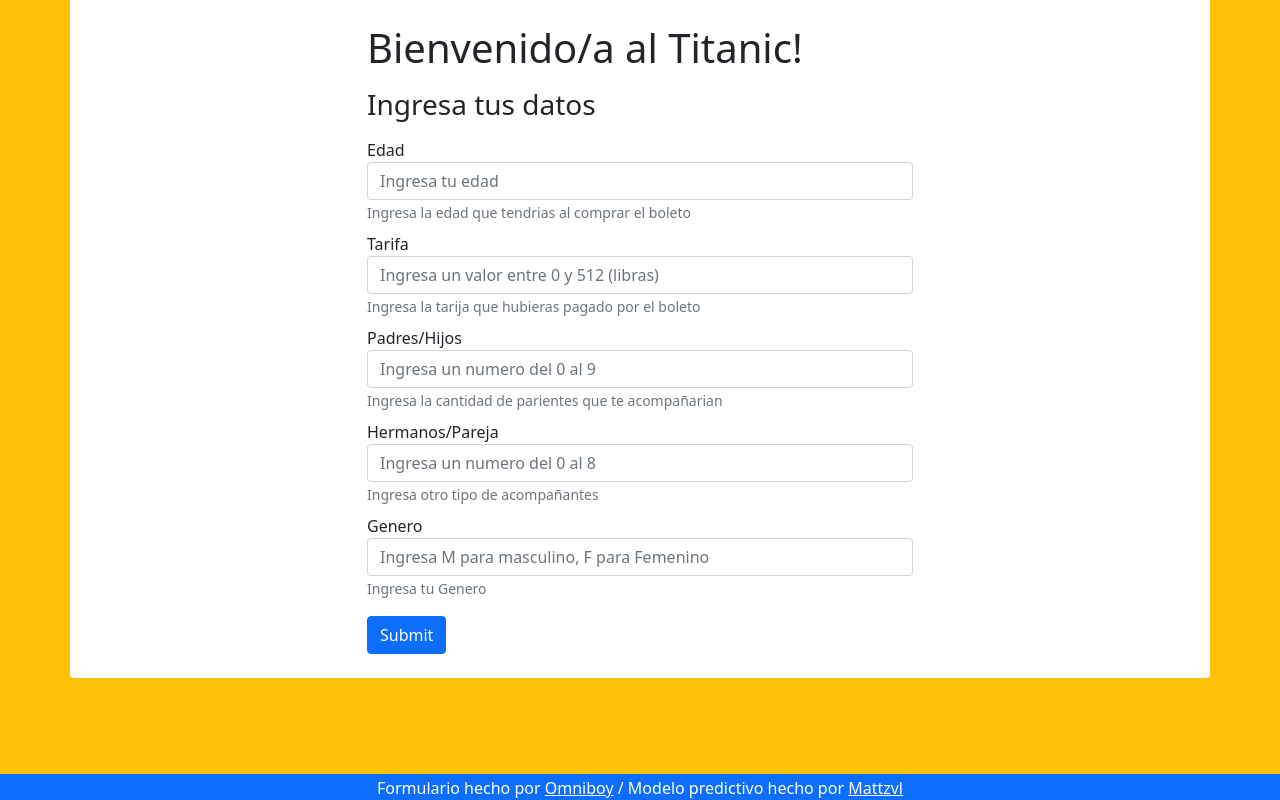
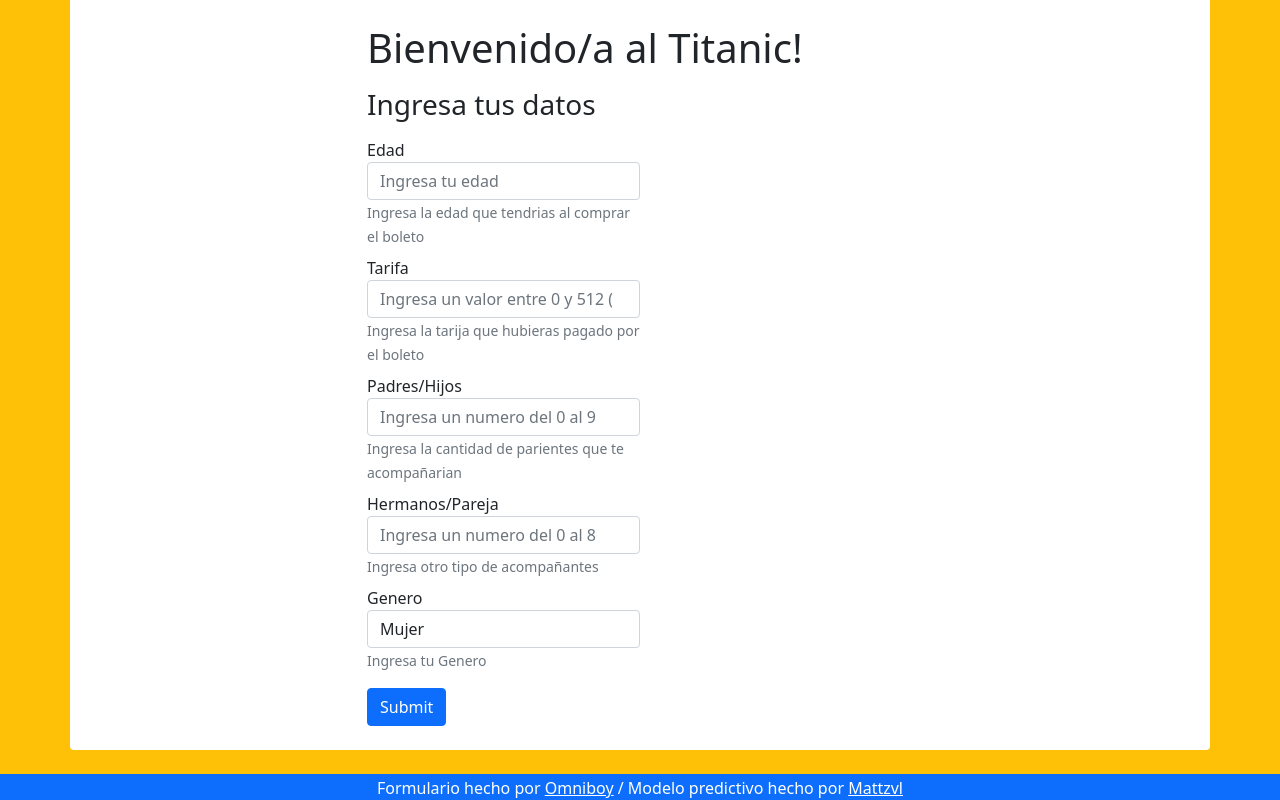
Before and after one commit to omniboyOK/titanic-prediction, a Flask app: page / in a window 1280 px wide. Run offline with Flask 2, Linux system fonts and the light colour scheme; parts of the project's set-up code (start-up, migrations or seed data) failed here and were passed over; some libraries are stand-ins or nearby versions.

Commit message:
Added gender

```diff
--- a/app.py
+++ b/app.py
@@ -20,6 +20,7 @@ def home():
 
 @app.route('/predict', methods=['GET'])
 def predict():
+
     input = {
         'Age': request.args['Age'],
         'Fare': request.args['Fare'],
@@ -29,23 +30,23 @@ def predict():
         'Embarked_S': 0,
         'Pclass_2': 0,
         'Pclass_3': 0,
-        'Sex_male': 0
+        'Sex_male': request.args['Sex_male']
     }
-
 
     input = pd.DataFrame.from_dict(input, orient='index').T
 
-    #import joblib
+    # import joblib
     from sklearn.preprocessing import MinMaxScaler
     model_scaler.clip = False
-    input.iloc[:,[0,1,2,3]] = model_scaler.transform(input.iloc[:,[0,1,2,3]])
-    input.iloc[:,8] = 1 # hasta poder reparar lo del genero 1:Masculino 0:Femenino
+    input.iloc[:, [0, 1, 2, 3]] = model_scaler.transform(
+        input.iloc[:, [0, 1, 2, 3]])
+    # hasta poder reparar lo del genero 1:Masculino 0:Femenino
+    input.iloc[:, 8] = 1
     print(input.Sex_male)
     print(input)
     response = model.predict(input)
 
-
-    print('RESPUESTA', response[0], )
+    # print('RESPUESTA', response[0], )
 
     if response[0] == 1.0:
         return jsonify({'result': 'Felicidades, sobrevivirias al Titanic', "survived": True})
--- a/static/form.js
+++ b/static/form.js
@@ -3,7 +3,9 @@ function handleSubmit(age, fare, parch, sibSp, Sex_male) {
   let loader = document.getElementById("loader");
   loader.classList.remove("d-none");
 
-  fetch(`/predict?Age=${age}&Fare=${fare}&Parch=${parch}&SibSp=${sibSp}&Sex_male=${Sex_male}`)
+  fetch(
+    `/predict?Age=${age}&Fare=${fare}&Parch=${parch}&SibSp=${sibSp}&Sex_male=${Sex_male}`
+  )
     .then((response) => response.json())
     .then((data) => {
       // remove loader
@@ -11,10 +13,13 @@ function handleSubmit(age, fare, parch, sibSp, Sex_male) {
 
       // show result card
       let card = document.getElementById("cardresult");
+      // remove old styles
+      card.classList.remove("bg-success");
+      card.classList.remove("bg-danger");
       card.classList.remove("d-none");
       data.survived
         ? card.classList.add("bg-success")
-        : card.classList.add("bg-error");
+        : card.classList.add("bg-danger");
 
       // set result text
       let result_text = document.getElementById("result");
--- a/templates/index.html
+++ b/templates/index.html
@@ -26,38 +26,42 @@
             <div class="col-lg-6 align-self-center">
                 <h1 class="mb-3">Bienvenido/a al Titanic!</h1>
                 <h3 class="mb-3">Ingresa tus datos</h3>
-                <form action="javascript:handleSubmit(age.value, fare.value, parch.value, sibSp.value, Sex_male.value)">
+                <form action="javascript:handleSubmit(age.value, fare.value, parch.value, sibSp.value, Sex_male.value)" class="w-50">
                     <div class="form-group mb-2">
-                        <label for="exampleInputEmail1">Edad</label>
+                        <label for="age">Edad</label>
                         <input type="number" class="form-control" id="age" aria-describedby="ageHelp"
                             placeholder="Ingresa tu edad" required>
                         <small id="ageHelp" class="form-text text-muted">Ingresa la edad que tendrias al comprar el
                             boleto</small>
                     </div>
                     <div class="form-group mb-2">
-                        <label for="exampleInputEmail1">Tarifa</label>
-                        <input type="number" max="512" min="0" class="form-control" id="fare" aria-describedby="fareHelp"
-                            placeholder="Ingresa un valor entre 0 y 512 (libras)" required>
+                        <label for="fare">Tarifa</label>
+                        <input type="number" max="512" min="0" class="form-control" id="fare"
+                            aria-describedby="fareHelp" placeholder="Ingresa un valor entre 0 y 512 (libras)" required>
                         <small id="fareHelp" class="form-text text-muted">Ingresa la tarija que hubieras pagado por el
                             boleto</small>
                     </div>
                     <div class="form-group mb-2">
-                        <label for="exampleInputEmail1">Padres/Hijos</label>
+                        <label for="parch">Padres/Hijos</label>
                         <input type="number" min="0" max="9" class="form-control" id="parch"
                             aria-describedby="parchHelp" placeholder="Ingresa un numero del 0 al 9" required>
                         <small id="parchHelp" class="form-text text-muted">Ingresa la cantidad de parientes que te
                             acompañarian</small>
                     </div>
                     <div class="form-group mb-2">
-                        <label for="exampleInputEmail1">Hermanos/Pareja</label>
+                        <label for="sibSp">Hermanos/Pareja</label>
                         <input type="number" min="0" max="8" class="form-control" id="sibSp"
                             aria-describedby="sibspHelp" placeholder="Ingresa un numero del 0 al 8" required>
                         <small id="sibspHelp" class="form-text text-muted">Ingresa otro tipo de acompañantes</small>
                     </div>
                     <div class="form-group mb-2">
-                        <label for="exampleInputEmail1">Genero</label>
-                        <input type="text" class="form-control" id="Sex_male"
-                            aria-describedby="sex_maleHelp" placeholder="Ingresa M para masculino, F para Femenino" required>
+                        <label for="Sex_male">Genero</label>
+                        <div>
+                            <select class="select form-control" id="Sex_male">
+                                <option value="0" selected>Mujer</option>
+                                <option value="1">Hombre</option>
+                            </select>
+                        </div>
                         <small id="sex_maleHelp" class="form-text text-muted">Ingresa tu Genero</small>
                     </div>
                     <button type="submit" class="btn btn-primary mt-2">Submit</button>
```
Also changed, not shown: 1 other file.
